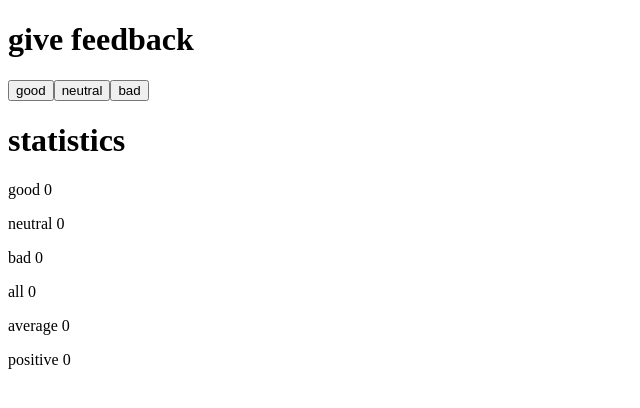
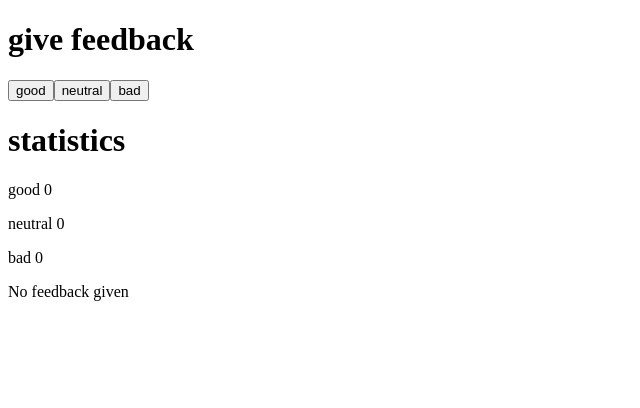
Before and after one commit to dun1a/Summer-FullStack-course, a React (Vite) app in the folder part1-exercises/unicafe-task/: page / in a window 1280 px wide. Shown: the top 408 px of the page, without its empty margins (0-640 px from the left). Built offline with nearby package versions, Linux system fonts and the light colour scheme.

Commit message:
task 1.9

```diff
--- a/part1-exercises/unicafe-task/src/App.jsx
+++ b/part1-exercises/unicafe-task/src/App.jsx
@@ -96,21 +96,39 @@ import {useState} from 'react'
 
 // }
 
-// task 1.8
+// task 1.8 and 1.9
 const Button = (props) => {
   return (
-
     <button onClick={props.onClick} > {props.text} </button>
   )
 }
 
 const Statistics = (props) => {
-  return (
+    return (
     <div>
       <p> {props.text} {props.result}</p>
     </div>
   )
 }
+
+
+const ShowStats = (props) => {
+  if(props.all === 0) {
+    return (
+      <div>
+          No feedback given
+      </div>
+    )
+  }
+  else {
+    return (
+      <div>
+        <Statistics text = 'all' result =  {props.all} />
+        <Statistics text = 'average' result = {props.average} />
+        <Statistics text = 'positive' result = {props.positivereviews} />
+      </div>
+    )
+  }}
 
 const App = () => {
 const [goodCounter, setGoodCounter] = useState(0)
@@ -153,9 +171,7 @@ return (
     <p> neutral {neutralCounter}</p>
     <p> bad {badCounter}</p>
 
-    <Statistics text = 'all' result =  {all} />
-    <Statistics text = 'average' result = {average} />
-    <Statistics text = 'positive' result = {positivereviews()} />
+    <ShowStats all = {all} average = {average} positivereviews = {positivereviews()} />
   </div>
 )
 
```
